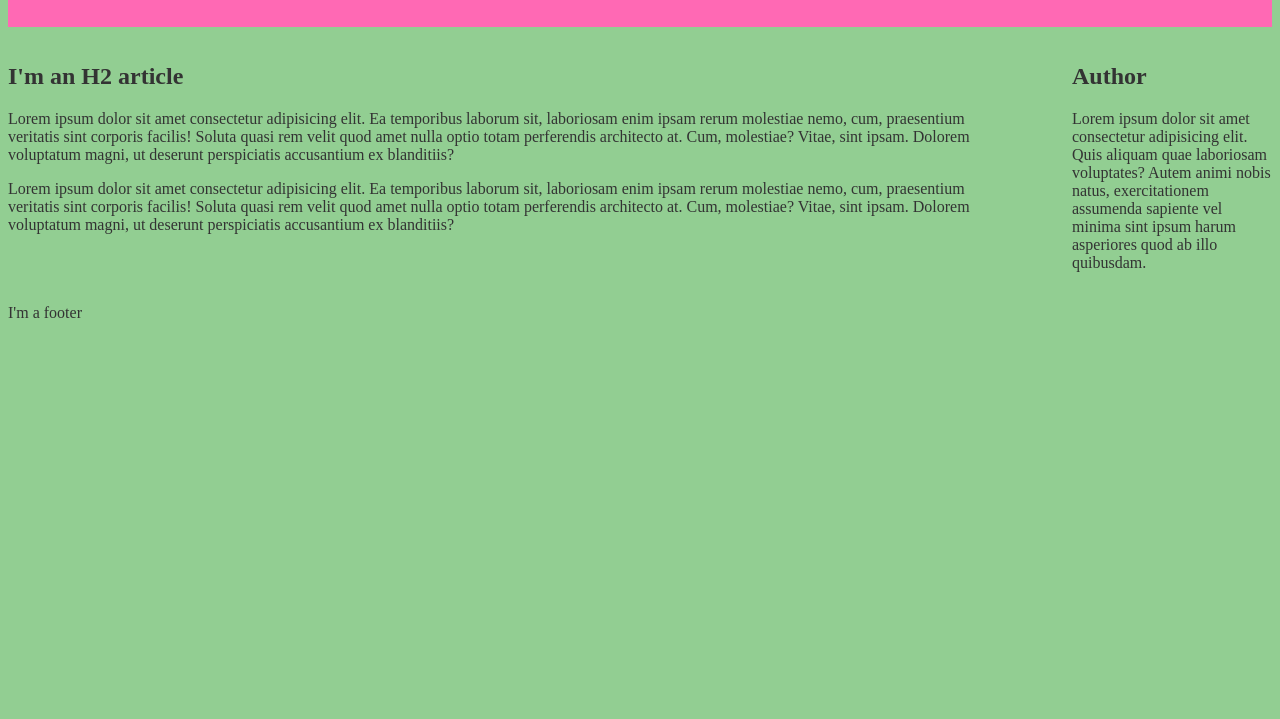
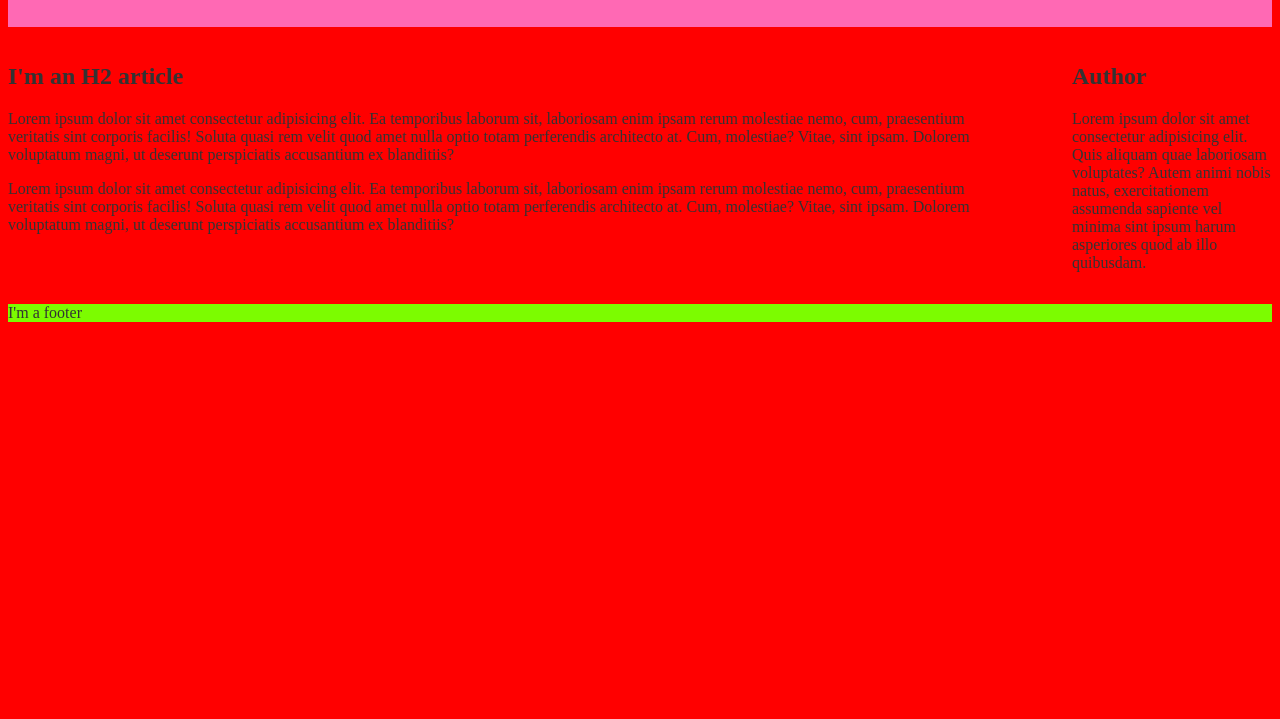
Before and after one commit to SlawomirN/first-grid, a plain HTML site: page index.html in a window 1280 px wide. Shown: the part 81-800 px from the top of the page. Drawn offline with Linux system fonts and the light colour scheme.

Commit message:
introduction of @media

```diff
--- a/style.css
+++ b/style.css
@@ -49,3 +49,12 @@ body {
 .footer {
     grid-area: footer;
 }
+
+@media screen and (min-width: 600px) {
+    body {
+        background: red;
+    }
+    .footer {
+        background: lawngreen;
+    }
+}
```
